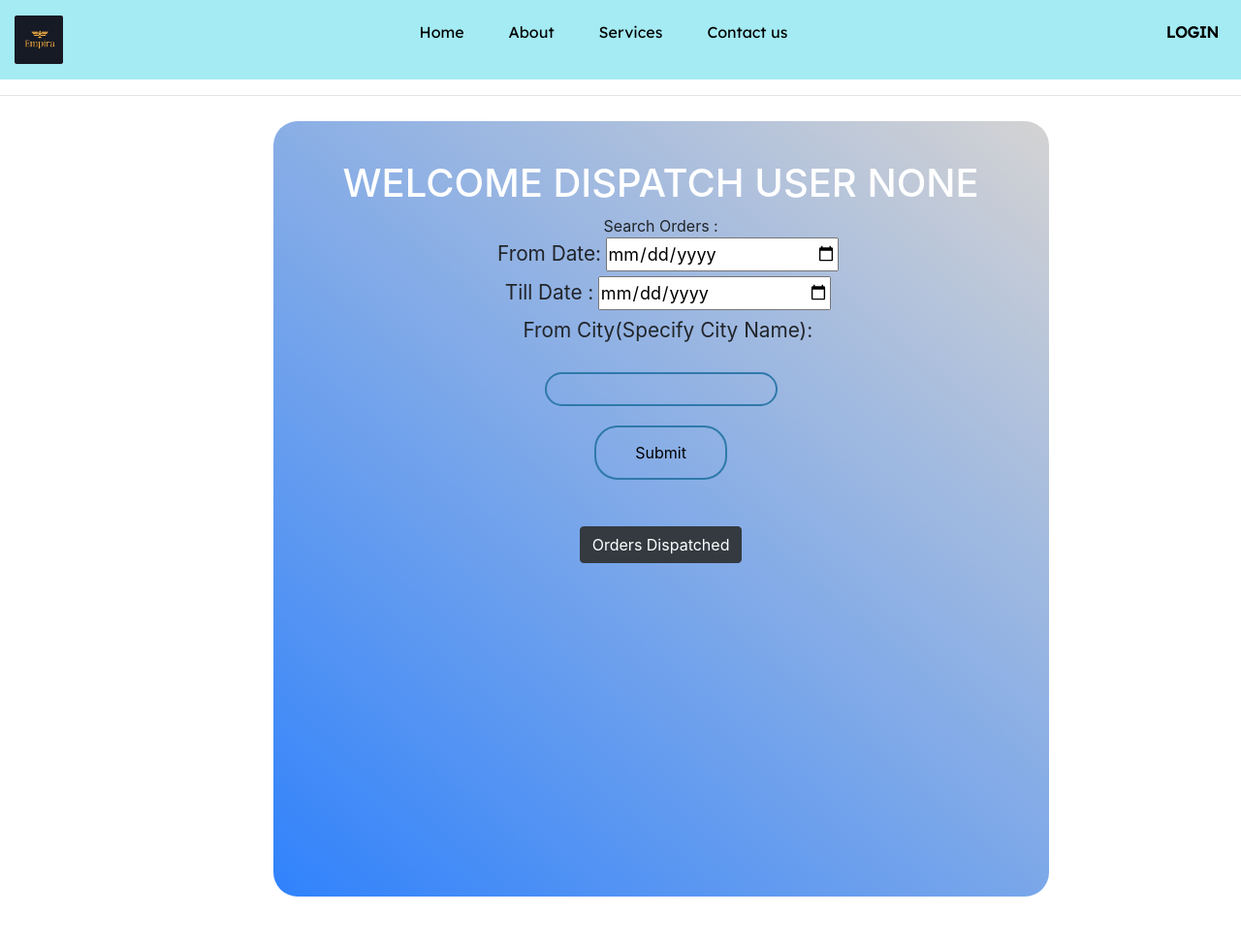
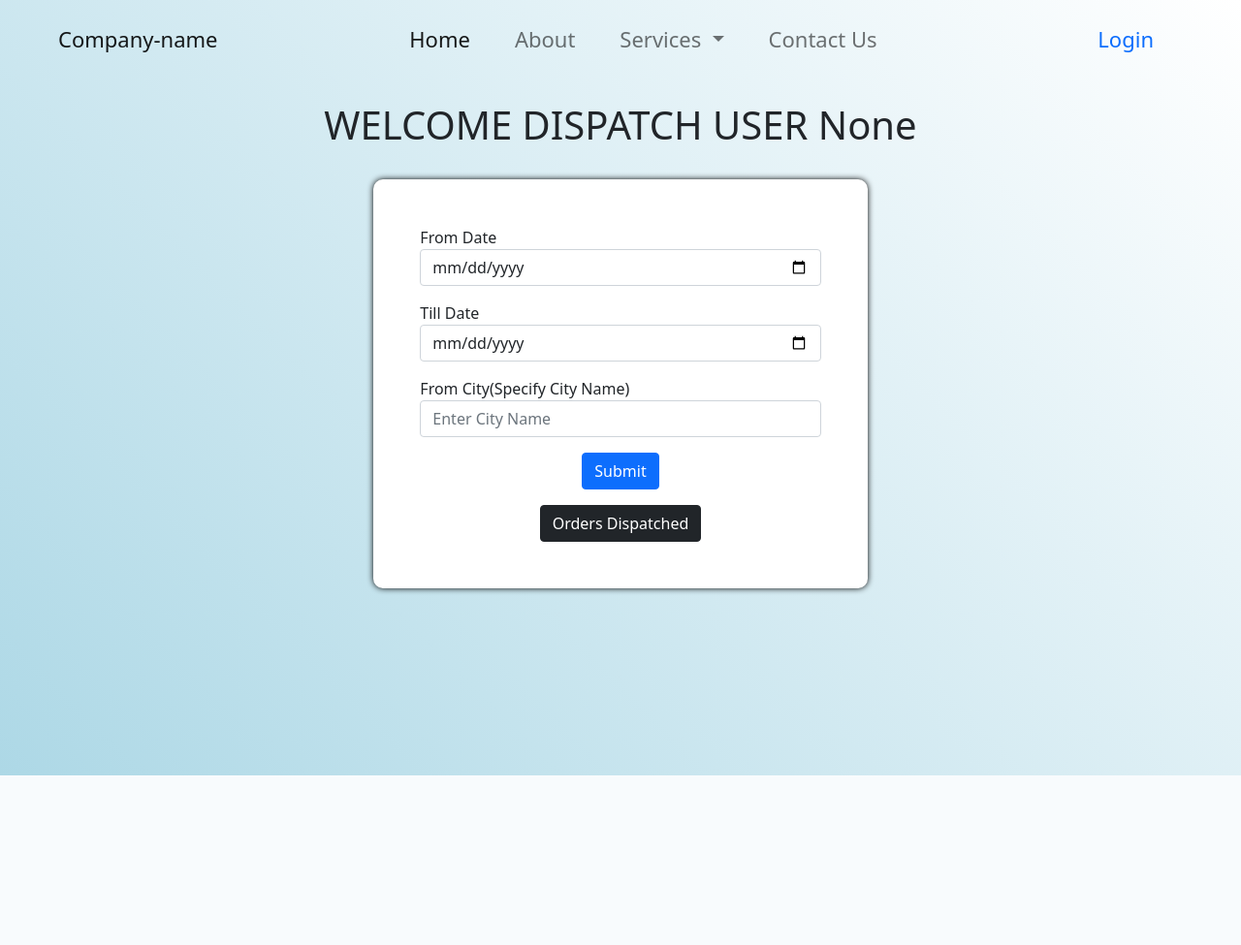
Before and after one commit to Swastik-Dubey/logitecbackendsk, a Django app: page /lh3render/ in a window 1280 px wide. Shown: the whole page at 97% size. After the commit the page ends 800 px from the top, so only its background shows below. Run offline with Django 3.2, Linux system fonts and the light colour scheme; some libraries are stand-ins or nearby versions.

Commit message:
omkars commit

```diff
--- a/home/templates/lh3.html
+++ b/home/templates/lh3.html
@@ -1,10 +1,5 @@
- {% load static %}
-<!DOCTYPE html>
-
-
-
-
-<html>
+<!doctype html>
+<html lang="en">
 {%if msg%}
 <script>
     window.alert('{{msg}}');
@@ -12,286 +7,153 @@
 {% endif%}
 
 <head>
-    <script src={% static "cities.js" %}></script>
+    <!-- Required meta tags -->
     <meta charset="utf-8">
-    <meta http-equiv="X-UA-Compatible" content="IE=edge">
-    <title>Dispatch User</title>
-    <link rel="preconnect" href="https://fonts.googleapis.com">
-    <link rel="preconnect" href="https://fonts.gstatic.com" crossorigin>
-    <link href="https://fonts.googleapis.com/css2?family=Lexend+Deca&display=swap" rel="stylesheet">
-    <meta name="description" content="">
     <meta name="viewport" content="width=device-width, initial-scale=1">
-    <!-- <link rel="stylesheet" href="AdminPanel.css"> -->
-    <link rel="stylesheet" href="https://maxcdn.bootstrapcdn.com/bootstrap/4.0.0/css/bootstrap.min.css" integrity="sha384-Gn5384xqQ1aoWXA+058RXPxPg6fy4IWvTNh0E263XmFcJlSAwiGgFAW/dAiS6JXm" crossorigin="anonymous">
+
+    <!-- Bootstrap CSS -->
+    <link href="https://cdn.jsdelivr.net/npm/bootstrap@5.1.1/dist/css/bootstrap.min.css" rel="stylesheet" integrity="sha384-F3w7mX95PdgyTmZZMECAngseQB83DfGTowi0iMjiWaeVhAn4FJkqJByhZMI3AhiU" crossorigin="anonymous">
+    <!-- {% comment %} <link rel="stylesheet" href="postadminlogin.css"> {% endcomment %} -->
+    <title>lh3</title>
+</head>
 <style>
-        * {
-            box-sizing: border-box;
-            margin: 0;
-            padding: 0;
+    .navbar {
+        background-color: transparent !important;
     }
 
-        a {
-            text-decoration: none;
+    .navbar .navbar-nav {
+        margin: 0 auto;
     }
 
-        header {
-            display: flex;
-            justify-content: space-between;
-            align-items: center;
-            padding: 30px, 10%;
-            box-sizing: border-box;
-            margin: 0;
-            padding: 0;
-            background-color: #a4ebf3;
-            /* background-color: #24242A; */
+    .navbar .nav-link {
+        font-size: 22px;
+        padding-right: 20px;
     }
 
-        .navbar {
-            background-color: #a4ebf3;
-            border-radius: 30px;
-            font-family: 'Lexend Deca', sans-serif;
+    .navbar .navbar-brand {
+        /* font-size: 20px !important; */
+        font-size: larger;
     }
 
-        .navbar li {
-            float: left;
-            list-style: none;
-            margin: 13px 20px;
+    .navbar .nav-item {
+        padding-right: 30px;
     }
 
-        .navbar ul {
-            overflow: auto;
+    .head {
+        padding-top: 8vw;
+        font-size: 5vw;
     }
 
-        .navbar li a {
-            padding: 3px 3px;
-            text-decoration: none;
-            color: rgb(0, 0, 0);
-            transition: all 0.3s ease 0s;
-        }
-
-        .navbar li a:hover {
-            color: #0096FF;
-        }
-
-        .logo {
-            cursor: pointer;
-            margin-left: 15px;
-            margin-top: 10px;
-            margin-bottom: 10px;
-        }
-
-        .login li {
-            float: left;
-            list-style: none;
-            margin: 13px 20px;
-            font-family: 'Lexend Deca', sans-serif;
-            font-weight: bold;
-        }
-
-        .login ul {
-            overflow: auto;
-        }
-
-        .login li a {
-            padding: 3px 3px;
-            text-decoration: none;
-            color: rgb(0, 0, 0);
-            font-family: 'Lexend Deca', sans-serif;
-            transition: all 0.3s ease 0s;
-        }
-
-        .login li a:hover {
-            color: #0096FF;
-        }
-
-        .line {
-            color: #0096FF;
-        }
-
-        .text1 li {
-            list-style: none;
-            padding: 50px;
-        }
-
-        .text1 ul {
-            list-style: none;
-        }
-
-        .img2 {
-            padding: 10px;
-        }
-
-        button {
-            display: block;
-        }
-
-        button {
+    .form-container {
+        background: #fff;
         /* position: absolute; */
-            /* top: 520px; */
-            border-radius: 20px;
-            /* left: 500px; */
-            border: none;
-            padding: 16px 32px;
-            text-align: center;
-            text-decoration: none;
-            font-size: 16px;
-            margin: 4px 2px;
-            transition-duration: 0.4s;
-            cursor: pointer;
-        }
-
-        .box {
-            width: 800px;
-            height: 800px;
-            padding: 40px;
-            border-radius: 25px;
-            margin-left: 22%;
-            margin-top: 2%;
-            margin-bottom: 50px;
-            /* position: absolute; */
-            /* transform: translate(-50%,-50%); */
-            /* background: #131111; */
-            /* box-shadow: black 10px, 10px; */
-            background-image: linear-gradient(40deg, #3082fc, rgb(212, 211, 211));
-            text-align: center;
-        }
-
-        .box h1 {
-            color: white;
-            text-transform: uppercase;
-            font-weight: 500;
-        }
-
-        .box input[type="text"],
-        .box input[type="password"],
-        .box input[type="number"],
-        .box input[type="phone"] {
-            border: 0;
-            background: none;
-            display: block;
-            margin: 20px auto;
-            text-align: center;
-            border: 2px solid #2f79aa;
-            padding: 14px 10px;
-            width: 400px;
-            outline: none;
-            color: white;
-            border-radius: 24px;
-            transition: 0.25s;
-        }
-
-        .box select {
-            border: 0;
-            background: none;
-            display: block;
-            margin: 20px auto;
-            text-align: center;
-            border: 2px solid #2f79aa;
-            padding: 14px 10px;
-            width: 200px;
-            outline: none;
-            color: black;
-            border-radius: 24px;
-            transition: 0.25s;
-        }
-
-        .box input[type="text"]:focus,
-        .box input[type="password"]:focus {
-            width: 580px;
-            border-color: #1eafc2;
-        }
-
-        .box input[type="submit"] {
-            border: 0;
-            background: none;
-            display: block;
-            margin: 20px auto;
-            text-align: center;
-            border: 2px solid #2f79aa;
-            padding: 14px 40px;
-            outline: none;
-            color: rgb(0, 0, 0);
-            border-radius: 24px;
-            transition: 0.25s;
-            cursor: pointer;
-        }
-
-        .box input[type="submit"]:hover {
-            background: #bbd6ff;
+        top: 35vh;
+        padding: 30px;
+        border-radius: 10px;
+        box-shadow: 0px 0px 6px 0px #000;
     }
 </style>
-</head>
 
-<body style="background-color:  #ffffff;">
-    <header>
-        <img class="logo" src={% static "logo23.jpg" %} alt="logo" height="50px" width="50px">
-        <!--<img class= "logo" src="/home/templates/logo23.jpg" alt="logo" height="50px" width="50px" > -->
-        <nav class="navbar">
+<body>
+    <div style="background-image: linear-gradient(45deg ,lightblue ,white) ; height: 100vh; padding-bottom: 20px;" class="start">
 
-            <ul>
-
-                <li><a href="/">Home</a></li>
-                <li><a href="/about">About</a></li>
-                <li><a href="/services">Services</a></li>
-                <li><a href="/contact">Contact us</a></li>
-
+        <div class="mynav">
+            <nav class="navbar navbar-expand-lg navbar-light bg-light py-3 px-5">
+                <div class="container-fluid">
+                    <a class="navbar-brand" style="font-size: 22px;" href="#">Company-name</a>
+                    <button class="navbar-toggler" type="button" data-bs-toggle="collapse" data-bs-target="#navbarSupportedContent" aria-controls="navbarSupportedContent" aria-expanded="false" aria-label="Toggle navigation">
+                <span class="navbar-toggler-icon"></span>
+              </button>
+                    <div class="collapse navbar-collapse" id="navbarSupportedContent">
+                        <ul class="navbar-nav me-auto mb-2 mb-lg-0">
+                            <li class="nav-item">
+                                <a class="nav-link active" aria-current="page" href="/index.html">Home</a>
+                            </li>
+                            <li class="nav-item">
+                                <a class="nav-link" href="#">About</a>
+                            </li>
+                            <li class="nav-item dropdown">
+                                <a class="nav-link dropdown-toggle" href="#" id="navbarDropdown" role="button" data-bs-toggle="dropdown" aria-expanded="false">
+                      Services
+                    </a>
+                                <ul class="dropdown-menu" aria-labelledby="navbarDropdown">
+                                    <li><a class="dropdown-item" href="#">Action</a></li>
+                                    <li><a class="dropdown-item" href="#">Another action</a></li>
+                                    <li>
+                                        <hr class="dropdown-divider">
+                                    </li>
+                                    <li><a class="dropdown-item" href="#">Something else here</a></li>
+                                </ul>
+                            </li>
+                            <li class="nav-item">
+                                <a class="nav-link" href="#">Contact Us</a>
+                            </li>
 
                         </ul>
+                        <form class="d-flex">
+                            <a class="nav-link nav-item" href="">Login</a>
+
+                        </form>
+                    </div>
+                </div>
             </nav>
-        <div class="login">
+            <h1 class="text-center py-4">WELCOME DISPATCH USER {{user_id}}</h1>
 
+            <section class="container-fluid">
 
-            <ul>
+                <section class="row  justify-content-center">
 
-
-                <li><a href="/prelogin">LOGIN</a></li>
-
-            </ul>
+                    <section class="col-12 col-lg-5 col-md-3">
+                        <form class="form-container py-5 px-5" action="/postdispatchuser/" method="POST">
+                            {% csrf_token %}
+                            <div class="form-group">
+                                <label for="exampleInputEmail1">From Date</label>
+                                <input type="date" class="form-control" name="date1" aria-describedby="emailHelp" placeholder="Enter date">
 
                             </div>
-    </header>
+                            <div class="form-group my-3">
+                                <label for="exampleInputEmail1">Till Date</label>
+                                <input type="date" class="form-control" name="date2" aria-describedby="emailHelp" placeholder="Enter date">
 
-
-    <hr>
-
-    <form class="box" action="/postdispatchuser/" method="POST">
-        {% csrf_token %}
-        <h1>WELCOME DISPATCH USER {{user_id}}</h1>
-        <input id="hiddenuserid" type="hidden" name="hiddenuserid" value={{user_id}}> Search Orders :
-        <div>
-            <label style="font-size: 130%; margin-left: 2%;">From Date:</label>
-            <input type="date" name="date1" style="font-size: 18px; height: 35px; width:240px; ">
                             </div>
-
-        <div>
-            <label style="font-size: 130%; margin-left: 2%;"> Till Date :</label>
-            <input type="date" name="date2" style="font-size: 18px; height: 35px; width:240px; ">
-        </div>
-        <div>
-
-            <label for="lname" style="font-size: 130%; margin-left: 2%;">From City(Specify City Name):</label>
-
-            <input type="text" list="brow1" name="cityname" style="font-size: 18px; height: 35px; width:240px; ">
-
+                            <div class="form-group">
+                                <label for="exampleInputEmail1">From City(Specify City Name)</label>
+                                <input type="text" list="brow1" name="cityname" class="form-control" name="date2" aria-describedby="emailHelp" placeholder="Enter City Name">
                                 <datalist id="brow1" name="cityname">
                 {% for fromcity12 in fromcitylist %}
                 <option value= "{{fromcity12}}" >{{fromcity12}}</option>
                     {% endfor %}
                     </datalist>
 
-            <input type="submit" name="" value="Submit"> <br>
+                            </div>
+                            <div class="text-center">
 
-
-
-
-    </form>
+                                <input type="submit" class="btn btn-primary my-3 text-center" value="Submit">
+                            </div>
                             <form action="/viewdispatchorders/" method="post">
                                 {% csrf_token %}
 
-        <input type="hidden" name="hiddenuserid12" value={{user_id}}>
+                                <input class="form-control" type="hidden" name="hiddenuserid12" value={{user_id}}>
 
+                                <div class="text-center">
                                     <button type="submit" class="btn btn-dark">Orders Dispatched</button>
+                                </div>
                             </form>
+                        </form>
+
+                    </section>
+                </section>
+            </section>
+
+
+            <!-- Option 1: Bootstrap Bundle with Popper -->
+            <script src="https://cdn.jsdelivr.net/npm/bootstrap@5.1.1/dist/js/bootstrap.bundle.min.js" integrity="sha384-/bQdsTh/da6pkI1MST/rWKFNjaCP5gBSY4sEBT38Q/9RBh9AH40zEOg7Hlq2THRZ" crossorigin="anonymous"></script>
+
+            <!-- Option 2: Separate Popper and Bootstrap JS -->
+            <!--
+      <script src="https://cdn.jsdelivr.net/npm/@popperjs/core@2.9.3/dist/umd/popper.min.js" integrity="sha384-W8fXfP3gkOKtndU4JGtKDvXbO53Wy8SZCQHczT5FMiiqmQfUpWbYdTil/SxwZgAN" crossorigin="anonymous"></script>
+      <script src="https://cdn.jsdelivr.net/npm/bootstrap@5.1.1/dist/js/bootstrap.min.js" integrity="sha384-skAcpIdS7UcVUC05LJ9Dxay8AXcDYfBJqt1CJ85S/CFujBsIzCIv+l9liuYLaMQ/" crossorigin="anonymous"></script>
+    -->
 </body>
 
 </html>
```
Also changed, not shown: home/templates/bookinglogin.html (+37 -1 lines), home/templates/dispatchlogin.html (+38 -1 lines), home/templates/mislogin.html (+38 -1 lines). Lines whose indentation alone changed are shown as unchanged.
